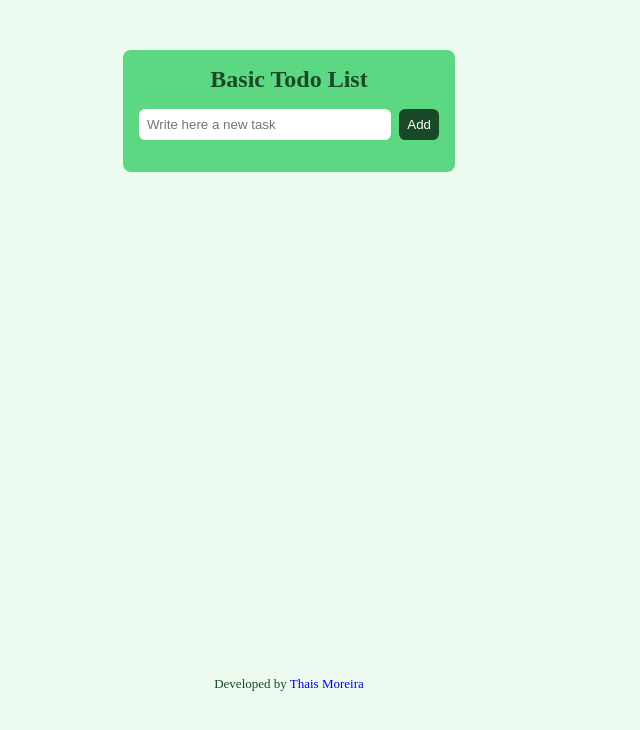
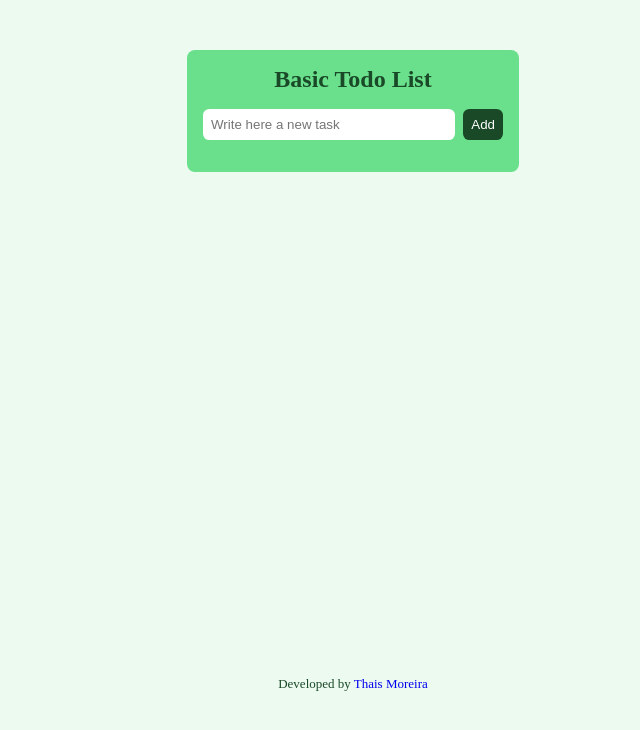
Before and after one commit to thaismoreiradev/basic-todo-list, a plain HTML site: page index.html in a window 1280 px wide. Shown: the whole page, without its empty margins (287-927 px from the left). Drawn offline with Linux system fonts and the light colour scheme.

Commit message:
little adjust

```diff
--- a/css/styles.css
+++ b/css/styles.css
@@ -5,23 +5,39 @@
 
 
 body {
-    background-color: rgb(236, 250, 240);
     display: flex;
     flex-direction: column;
     width: 90vw;
     height: 100%;
     gap: 1rem;
+    margin: auto;
 }
 
 
+/*media for change the background color*/
+
+@media (min-width: 1000px) {
+   body {
+    background-color: rgb(236, 250, 240)
+   }
+}
+
+@media (max-width: 1000px) {
+    body {
+        background-color: rgb(106, 224, 141)
+    }
+}
+
+
+
 main {
-    background-color: rgb(236, 250, 240);
     min-height: 80vh;
     min-width: 200;
+    margin: auto;
 }
 
 .container {
-    background-color: rgb(93, 216, 130);
+    background-color: rgb(106, 224, 141);
     border-radius: 0.5rem;
     width: 300px;
     margin: 50px auto 0;
```
